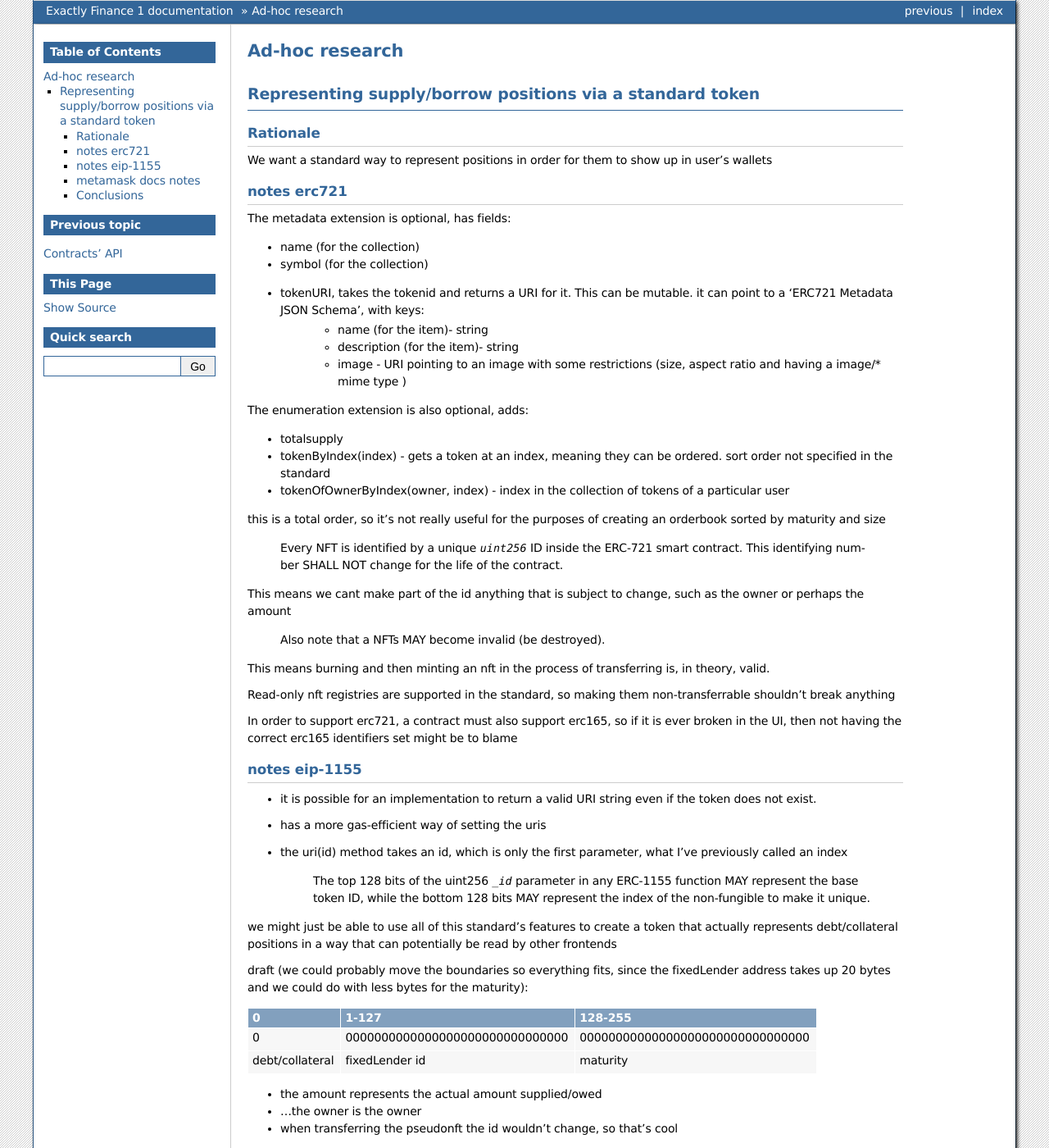
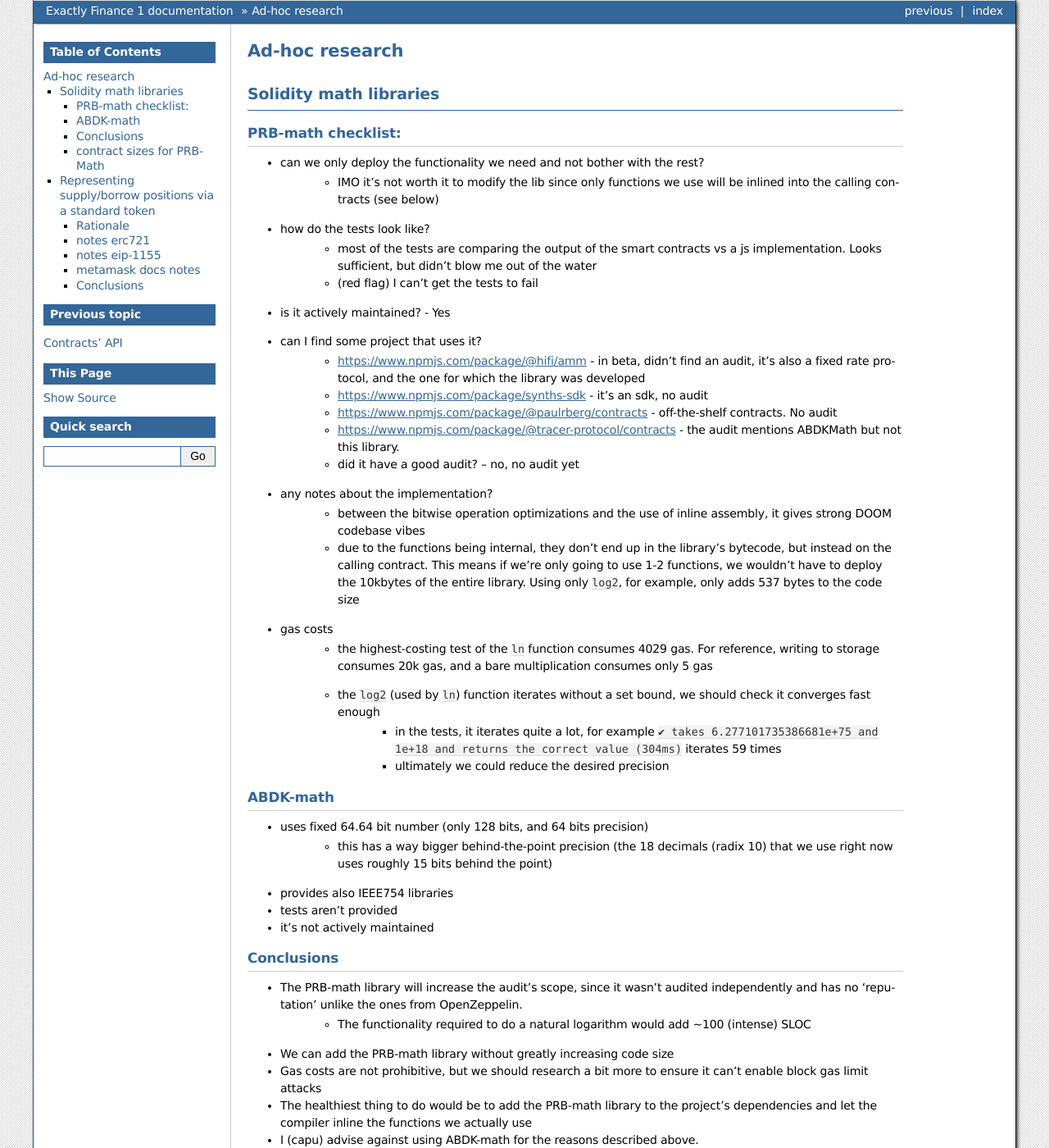
Before and after one commit to exactly/protocol, a Sphinx documentation site: the page built from docs/ad-hoc-research.rst, in a window 1280 px wide and 1400 px high. Shown: the whole window at 82% size. Built offline with Sphinx 7.4.7, drawn with Linux system fonts in a browser that asks for light colours; some of the changed text lies outside the part shown.

Commit message:
research PRB-math library

```diff
--- a/docs/ad-hoc-research.rst
+++ b/docs/ad-hoc-research.rst
@@ -1,6 +1,75 @@
 ===============
 Ad-hoc research
 ===============
+
+Solidity math libraries
+=======================
+
+PRB-math checklist:
+-------------------
+
+- can we only deploy the functionality we need and not bother with the rest?
+    - IMO it's not worth it to modify the lib since only functions we use will be inlined into the calling contracts (see below)
+- how do the tests look like?
+    - most of the tests are comparing the output of the smart contracts vs a js implementation. Looks sufficient, but didn't blow me out of the water
+    - (red flag) I can't get the tests to fail
+- is it actively maintained? - Yes
+- can I find some project that uses it?
+    - https://www.npmjs.com/package/@hifi/amm - in beta, didn't find an audit, it's also a fixed rate protocol, and the one for which the library was developed
+    - https://www.npmjs.com/package/synths-sdk - it's an sdk, no audit
+    - https://www.npmjs.com/package/@paulrberg/contracts - off-the-shelf contracts. No audit
+    - https://www.npmjs.com/package/@tracer-protocol/contracts - the audit mentions ABDKMath but not this library.
+    - did it have a good audit? -- no, no audit yet
+- any notes about the implementation?
+    - between the bitwise operation optimizations and the use of inline assembly, it gives strong DOOM codebase vibes
+    - due to the functions being internal, they don't end up in the library's bytecode, but instead on the calling contract. This means if we're only going to use 1-2 functions, we wouldn't have to deploy the 10kbytes of the entire library. Using only ``log2``, for example, only adds 537 bytes to the code size
+- gas costs
+    - the highest-costing test of the ``ln`` function consumes 4029 gas. For reference, writing to storage consumes 20k gas, and a bare multiplication consumes only 5 gas
+    - the ``log2`` (used by ``ln``) function iterates without a set bound, we should check it converges fast enough
+        - in the tests, it iterates quite a lot, for example ``✔ takes 6.277101735386681e+75 and 1e+18 and returns the correct value (304ms)`` iterates 59 times
+        - ultimately we could reduce the desired precision
+
+ABDK-math
+---------
+
+- uses fixed 64.64 bit number (only 128 bits, and 64 bits precision)
+    - this has a way bigger behind-the-point precision (the 18 decimals (radix 10) that we use right now uses roughly 15 bits behind the point)
+- provides also IEEE754 libraries
+- tests aren't provided
+- it's not actively maintained
+
+Conclusions
+-----------
+
+- The PRB-math library will increase the audit's scope, since it wasn't audited independently and has no 'reputation' unlike the ones from OpenZeppelin.
+    - The functionality required to do a natural logarithm would add ~100 (intense) SLOC
+- We can add the PRB-math library without greatly increasing code size
+- Gas costs are not prohibitive, but we should research a bit more to ensure it can't enable block gas limit attacks
+- The healthiest thing to do would be to add the PRB-math library to the project's dependencies and let the compiler inline the functions we actually use
+- I (capu) advise against using ABDK-math for the reasons described above.
+- TL;DR if computing logarithms is a requirement, it's sensible to include PRB-math, after taking the cautions described above
+- As defined in the meeting with Francisco on 17/12/2021, it's not necessary to compute logarithms and instead we will go with a fixed amount of riemann sums
+
+contract sizes for PRB-Math
+---------------------------
+
+.. code::
+
+    PRBMathSD59x18Mock
+    18491/2 - 4
+    9241
+    PRBMathSD59x18TypedMock
+    21773/2 - 4
+    10882
+    PRBMathUD60x18Mock
+    16335/2 - 4
+    8163
+    PRBMathUD60x18TypedMock
+    19179/2 - 4
+    9585
+    PRBMathUD60x18Mock -- with only doLog2
+    1083/2 - 4
+    537
 
 Representing supply/borrow positions via a standard token
 =========================================================
```
